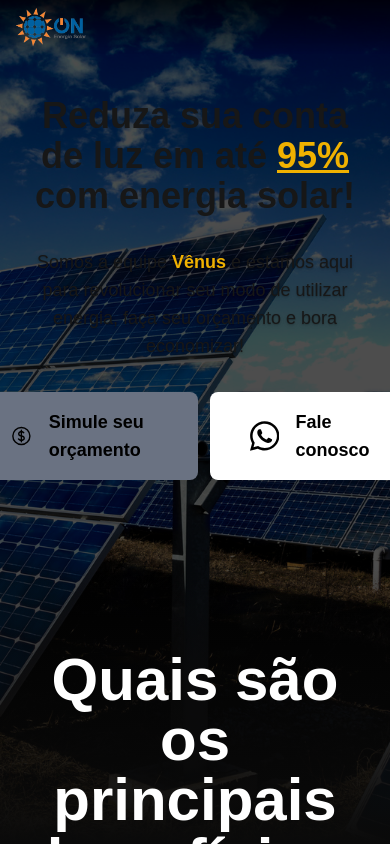
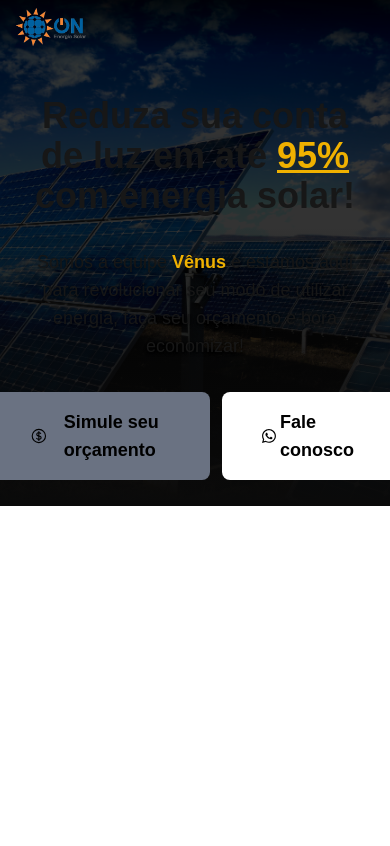
Before and after one commit to viniciusjn/VES-app, a Next.js app in the folder ves-client/: page / in a window 390 px wide. Shown: the top 846 px of the page. Built offline with nearby package versions, Linux system fonts and the light colour scheme.

Commit message:
Banner config

```diff
--- a/ves-client/src/app/components/Banner.tsx
+++ b/ves-client/src/app/components/Banner.tsx
@@ -12,7 +12,7 @@ export function Banner() {
     return (
         <div className="mb-10 lg:mb-17">
             <div className="flex flex-col space-y-4 py-16 md:space-y-4 lg:h-[90vh] lg:justify-center lg:pb-12">
-                <div className="absolute left-0 top-0 -z-10 flex h-[100vh] w-full flex-col bg-[black] overflow-hidden">
+                <div className="absolute left-0 top-0 -z-10 flex h-[60vh] lg:h-[100vh] w-full flex-col bg-[black] overflow-hidden">
 
                     <Image
                         // src="/VES_banner.webp"
@@ -20,7 +20,7 @@ export function Banner() {
                         // src="https://videos.pexels.com/video-files/2887464/2887464-hd_1920_1080_25fps.mp4"
                         alt="banner Vênus"
                         fill={true}
-                        className="opacity-30 object-cover"
+                        className="opacity-20 object-cover"
                     />
                     <div className="absolute bottom-0 w-full h-70 bg-gradient-to-t from-[#0A0A0A] to-transparent"></div>
                 </div>
@@ -39,15 +39,15 @@ export function Banner() {
                         target="_blank"
                         // className='flex cursor-pointer items-center gap-x-4 rounded-lg bg-gray-500 px-10 py-4 text-lg font-bold text-black transition md:px-12 md:py-5 hover:bg-[#035EFC] hover:text-white'>
                         className='flex cursor-pointer items-center gap-x-4 rounded-lg bg-gray-500 px-10 py-4 text-lg font-bold text-black transition md:px-12 md:py-5 hover:bg-[#035EFC] hover:text-white'>
-                        <CurrencyDollarIcon className='h-10' />
+                        <CurrencyDollarIcon className="w-8 h-8 lg:w-10 lg:h-10" />
                         Simule seu orçamento
                     </Link>
                     <Link
                         href={whatsappUrl}
                         target="_blank"
                         // className='flex cursor-pointer items-center gap-x-4 rounded-lg bg-white px-10 py-4 text-lg font-bold text-black transition md:px-12 md:py-5 hover:bg-[#25d366] hover:text-white'>
-                        className='flex cursor-pointer items-center gap-x-4 rounded-lg bg-white px-10 py-4 text-lg font-bold text-black transition md:px-12 md:py-5 hover:bg-[#25d366] hover:text-white'>
-                        <FaWhatsapp className="w-10 h-10" />
+                        className='flex cursor-pointer items-center gap-x-1 lg:gap-x-4 rounded-lg bg-white px-10 py-4 text-lg font-bold text-black transition md:px-12 md:py-5 hover:bg-[#25d366] hover:text-white'>
+                        <FaWhatsapp className="w-5 h-5 lg:w-10 lg:h-10" />
                         Fale conosco
                     </Link>
                 </div>
```
